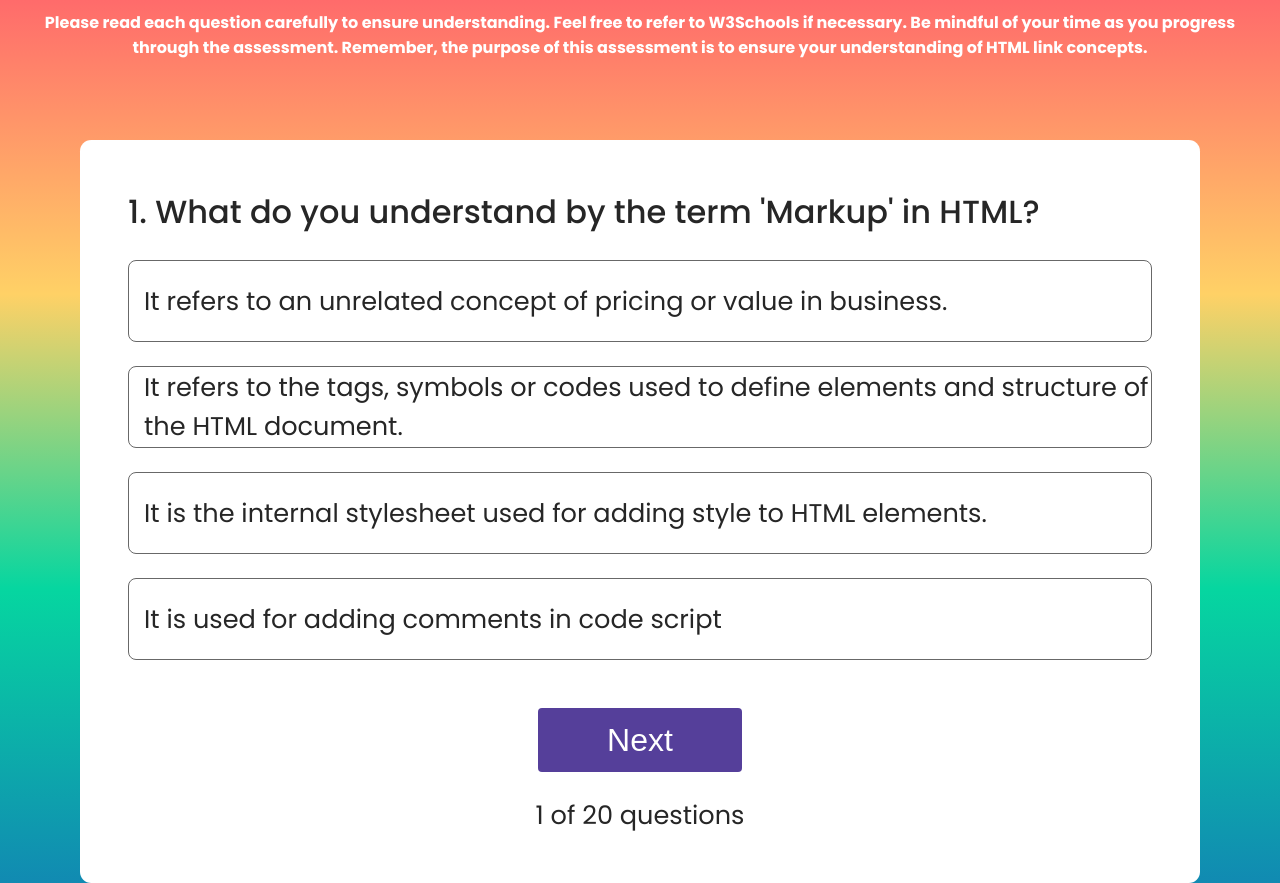
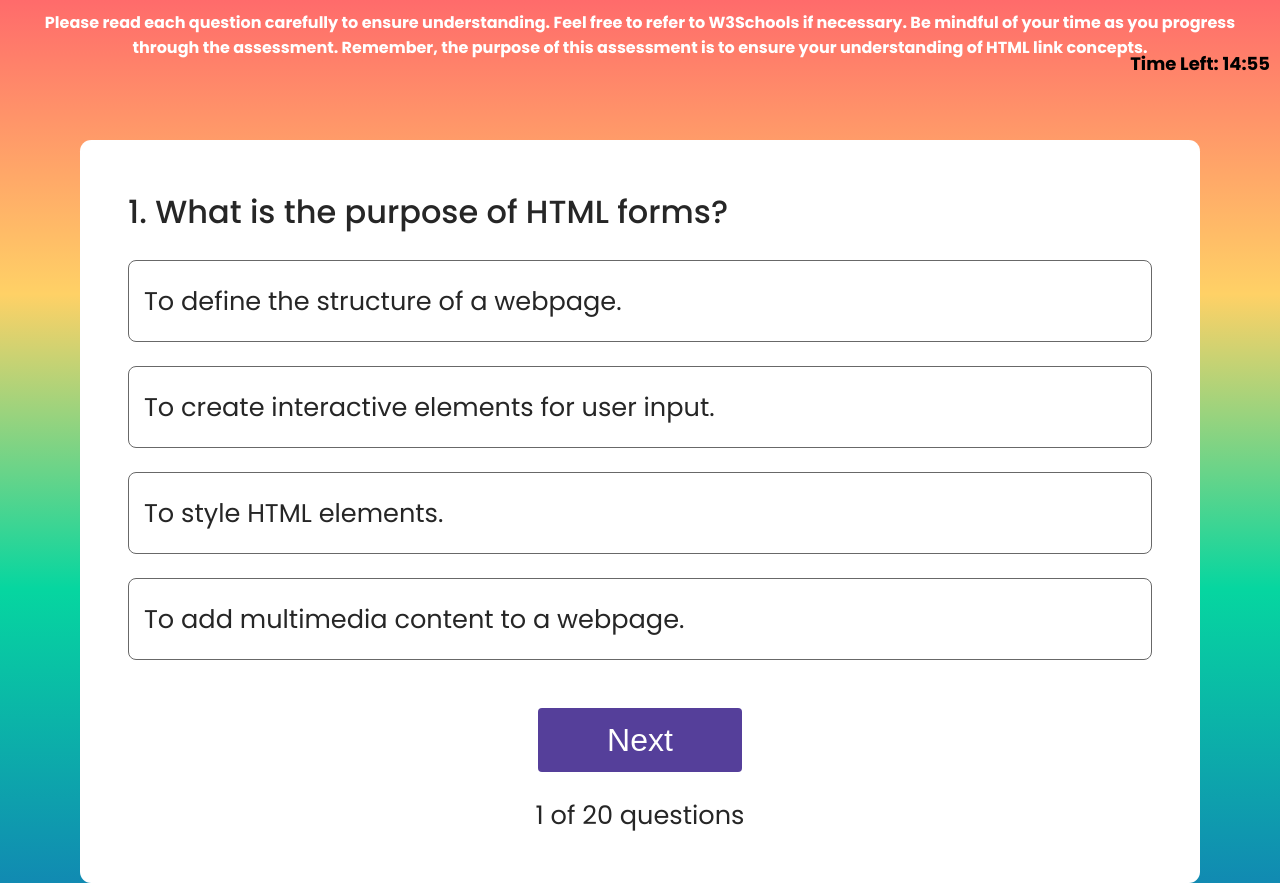
Before and after one commit to Adeola-oluwa/Brainbuster, a React (Create React App) app: page / in a window 1280 px wide. Built offline with nearby package versions, Linux system fonts and the light colour scheme.

Commit message:
changed the questions

```diff
--- a/src/component/Quiz.jsx
+++ b/src/component/Quiz.jsx
@@ -83,8 +83,8 @@ const Quiz = () => {
   };
 
   // Convert remaining time to minutes and seconds
-  // const minutes = Math.floor(timeLeft / 60);
-  // const seconds = timeLeft % 60;
+  const minutes = Math.floor(timeLeft / 60);
+  const seconds = timeLeft % 60;
 
   return (
     <>
@@ -96,10 +96,10 @@ const Quiz = () => {
           assessment is to ensure your understanding of HTML link concepts.
         </p>
       </div>
-      {/* <div className="timer-container">
+      <div className="timer-container">
         Time Left: {minutes < 10 ? `0${minutes}` : minutes}:
         {seconds < 10 ? `0${seconds}` : seconds}
-      </div> */}
+      </div>
       <div className="container">
         {result ? (
           <>
--- a/src/data.js
+++ b/src/data.js
@@ -1,178 +1,177 @@
 export const data = [
   {
-    question: "What do you understand by the term 'Markup' in HTML?",
-    option1:
-      "It refers to an unrelated concept of pricing or value in business.",
-    option2:
-      "It refers to the tags, symbols or codes used to define elements and structure of the HTML document.",
-    option3:
-      "It is the internal stylesheet used for adding style to HTML elements.",
-    option4: "It is used for adding comments in code script",
+    question: "What is the purpose of HTML forms?",
+    option1: "To define the structure of a webpage.",
+    option2: "To create interactive elements for user input.",
+    option3: "To style HTML elements.",
+    option4: "To add multimedia content to a webpage.",
     ans: 2,
   },
   {
-    question: "What are the basic structures of an HTML Document?",
-    option1: " <html>, <body>, <!DOCTYPE html>",
-    option2: " <table>,<body>,<tr>",
-    option3: "<head>, <Foot>, <html>",
-    option4: " <!DOCTYPE html>, <html>, <head>, <body>",
+    question: "What does the 'action' attribute in a form specify?",
+    option1: "The type of form element to be created.",
+    option2: "The URL of the page to display when the form is submitted.",
+    option3: "The default value of the text input element.",
+    option4: "The URL of the image to be displayed.",
     ans: 4,
   },
   {
-    question: "What does the HTML <!DOCTYPE> declaration define?",
-    option1: "The document type to be linked",
-    option2: "The contains the meta informations",
-    option3: "It helps to display the web-page on the screen",
-    option4: "It defines the version of HTML used in the document",
+    question: "What is the purpose of the 'input' element in HTML?",
+    option1: "To create a clickable button.",
+    option2: "To create a dropdown list.",
+    option3: "To create a form control that users can interact with.",
+    option4: "To create a container for other HTML elements.",
+    ans: 3,
+  },
+  {
+    question: "What does the 'type' attribute in an input element specify?",
+    option1: "The URL where the form data should be submitted.",
+    option2: "The type of input element to display.",
+    option3: "The name of the input element.",
+    option4: "The default value of the input element.",
+    ans: 2,
+  },
+  {
+    question:
+      "What is the purpose of the 'value' attribute in an input element?",
+    option1: "To specify the URL where the form data should be submitted.",
+    option2: "To specify the default value of the input element.",
+    option3: "To specify the type of input element to display.",
+    option4: "To specify the name of the input element.",
+    ans: 2,
+  },
+  {
+    question:
+      "What does the 'placeholder' attribute do in HTML form input elements?",
+    option1:
+      "It specifies a brief hint that describes the expected value of the input field.",
+    option2: "It specifies the default value of the input field.",
+    option3: "It specifies the maximum length of the input field.",
+    option4: "It specifies that the input field is required.",
+    ans: 1,
+  },
+  {
+    question: "Which HTML element is used to create a drop-down list?",
+    option1: "<input type='select'>",
+    option2: "<dropdown>",
+    option3: "<list>",
+    option4: "<select>",
+    ans: 4,
+  },
+  {
+    question: "Which attribute is used to specify the name of the form?",
+    option1: "name",
+    option2: "id",
+    option3: "form",
+    option4: "action",
+    ans: 1,
+  },
+  {
+    question: "Which input type is used for a date picker?",
+    option1: "datetime",
+    option2: "date",
+    option3: "calendar",
+    option4: "datepicker",
+    ans: 2,
+  },
+  {
+    question: "Which HTML element is used to group related elements in a form?",
+    option1: "<group>",
+    option2: "<fieldset>",
+    option3: "<grouping>",
+    option4: "<section>",
+    ans: 2,
+  },
+  {
+    question:
+      "What does the 'required' attribute do in HTML form input elements?",
+    option1: "It specifies that the input field cannot be changed.",
+    option2:
+      "It specifies that the input field must be filled out before submitting the form.",
+    option3: "It specifies the maximum length of the input field.",
+    option4: "It specifies the default value of the input field.",
+    ans: 2,
+  },
+  {
+    question:
+      "What is the purpose of the 'autocomplete' attribute in HTML form input elements?",
+    option1: "To provide suggestions as the user types.",
+    option2: "To validate the input data.",
+    option3: "To specify the default value of the input field.",
+    option4: "To disable autocomplete for the input field.",
+    ans: 1,
+  },
+  {
+    question:
+      "Which attribute is used to specify the URL where the form data will be submitted?",
+    option1: "url",
+    option2: "method",
+    option3: "action",
+    option4: "submit",
+    ans: 3,
+  },
+  {
+    question: "What is the purpose of the 'enctype' attribute in HTML forms?",
+    option1:
+      "It specifies the character encoding used when submitting the form.",
+    option2: "It sets the maximum length of characters allowed in the form.",
+    option3: "It defines the method used to submit the form.",
+    option4: "It specifies the URL where the form data should be sent.",
+    ans: 1,
+  },
+  {
+    question: "What does the 'pattern' attribute do in an HTML form element?",
+    option1:
+      "It specifies a regular expression that the input element's value is checked against.",
+    option2: "It specifies that the form element should be disabled.",
+    option3:
+      "It specifies the visible width, in characters, of an input element.",
+    option4: "It specifies that the form element should be hidden.",
+    ans: 1,
+  },
+  {
+    question:
+      "What is the purpose of the 'min' and 'max' attributes in HTML form input elements?",
+    option1:
+      "To specify the minimum and maximum number of characters allowed in the input field.",
+    option2:
+      "To specify the minimum and maximum values allowed in the input field.",
+    option3: "To specify the minimum and maximum width of the input field.",
+    option4: "To specify the minimum and maximum height of the input field.",
+    ans: 2,
+  },
+  {
+    question: "Which input type is used for a file upload?",
+    option1: "upload",
+    option2: "action",
+    option3: "text",
+    option4: "file",
     ans: 4,
   },
   {
     question:
-      "Which of the following HTML tags are universally recognized as formatting tags?",
-    option1: "<img>",
-    option2: "<em>",
-    option3: "<lbl>",
-    option4: "<stn>",
-    ans: 2,
-  },
-  {
-    question:
-      "Which HTML elements are used to define the head and body sections of an HTML document?",
-    option1: "<head> and <body>",
-    option2: "<html> and <body>",
-    option3: "<start> and <end>",
-    option4: "<header> and <footer>",
-    ans: 1,
-  },
-  {
-    question: "What does the <b> HTML tag represent in a web document?",
-    option1: "Bold Text",
-    option2: "Background Color",
-    option3: "Bullet Point",
-    option4: "Image",
+      "What is the purpose of the 'readonly' attribute in HTML form input elements?",
+    option1: "To specify that the input field cannot be changed.",
+    option2: "To specify that the input field is required.",
+    option3: "To specify the default value of the input field.",
+    option4: "To specify the maximum length of the input field.",
     ans: 1,
   },
   {
     question:
-      "What HTML element should be used to represent images in a web page?",
-    option1: "<img>",
-    option2: "<picture>",
-    option3: "<src>",
-    option4: "<icon>",
-    ans: 1,
-  },
-  {
-    question:
-      "What is the function of the 'src' attribute in an HTML image element?",
-    option1: "To specify the source URL of the image",
-    option2: "To adjust the size of the image",
-    option3: "To allocate space for the image",
-    option4: "To add alternate text for the image",
-    ans: 1,
-  },
-  {
-    question:
-      "Which HTML elements are used to define important text without conveying extra emphasis or importance?",
-    option1: "<strong> and <emphasis>",
-    option2: "<b> and <i>",
-    option3: "<h1> to <h6>",
-    option4: "<br> to <hr>",
-    ans: 1,
-  },
-  {
-    question: "What is the HTML tag used to emphasize text",
-    option1: "<strong>",
-    option2: "<i>",
-    option3: "<em>",
-    option4: "<emphasis>",
-    ans: 3,
-  },
-  {
-    question: "In HTML, which tag is used to define a hyperlink reference?",
-    option1: "<hlink>",
-    option2: "<href>",
-    option3: "<a>",
-    option4: "<link>",
-    ans: 3,
-  },
-  {
-    question:
-      "Which HTML element is appropriate for marking up a piece of text that should be emphasized, but not necessarily bold?",
-    option1: "<strong>",
-    option2: "<em>",
-    option3: "<mark>",
-    option4: "<b>",
+      "Which attribute is used to associate a label with an input element?",
+    option1: "label",
+    option2: "for",
+    option3: "id",
+    option4: "name",
     ans: 2,
   },
   {
-    question: "What is the purpose of the HTML <meta> tag?",
-    option1: "o define a hyperlink",
-    option2: "To insert images",
-    option3: "To create paragraphs",
-    option4: "To specify metadata about the document",
+    question: "Which input type is used for a range slider?",
+    option1: "slider",
+    option2: "slide",
+    option3: "scrollbar",
+    option4: "range",
     ans: 4,
   },
-  {
-    question: "What is the correct HTML tag for inserting a horizontal rule?",
-    option1: "<map>",
-    option2: "<hr>",
-    option3: "<sub>",
-    option4: "<sup>",
-    ans: 2,
-  },
-  {
-    question:
-      "Which HTML attribute is used to specify the URL of the image in the <img> tag?",
-    option1: "src",
-    option2: "url",
-    option3: "alt",
-    option4: "img",
-    ans: 1,
-  },
-  {
-    question: "What is the purpose of HTML comments",
-    option1: "To add humorous remarks to the HTML code",
-    option2: " To hide code from being executed by the browser",
-    option3:
-      "To provide explanations or notes within the HTML code for developers",
-    option4: "To display messages to users visiting the webpage",
-    ans: 3,
-  },
-  {
-    question: "In HTML and CSS, what is the purpose of the class attribute?",
-    option1: "To uniquely identify an HTML element",
-    option2: "To provide additional information about the element's content",
-    option3:
-      "To specify a name for a group of elements that share common styles",
-    option4:
-      "To link to an external CSS file containing styles for the element",
-    ans: 3,
-  },
-  {
-    question:
-      "Which of the following methods is commonly used to specify colors in CSS?",
-    option1: "Using color names like 'red'or 'blue'",
-    option2: " Using hexadecimal notation like '#FF0000'",
-    option3: "Using RGB values like 'rgb(255, 0, 0)'",
-    option4: " All of the above",
-    ans: 4,
-  },
-  {
-    question:
-      "When should you use the <blockquote> tag instead of the <q> tag in HTML?",
-    option1: "When quoting dialogue within a fictional story",
-    option2: " When quoting a famous saying or proverb",
-    option3: "When quoting a block of text that spans multiple paragraphs",
-    option4: "When quoting a short phrase or sentence within a paragraph",
-    ans: 3,
-  },
-  {
-    question:
-      "When applying styles to HTML elements, what is the recommended practice for maintaining code readability and organization?",
-    option1: "Use inline styles for all elements",
-    option2: "Utilize internal stylesheets within each HTML file",
-    option3: "Use external CSS files linked to HTML documents",
-    option4: "Apply styles directly within HTML tags using the style attribute",
-    ans: 3,
-  },
 ];
```
